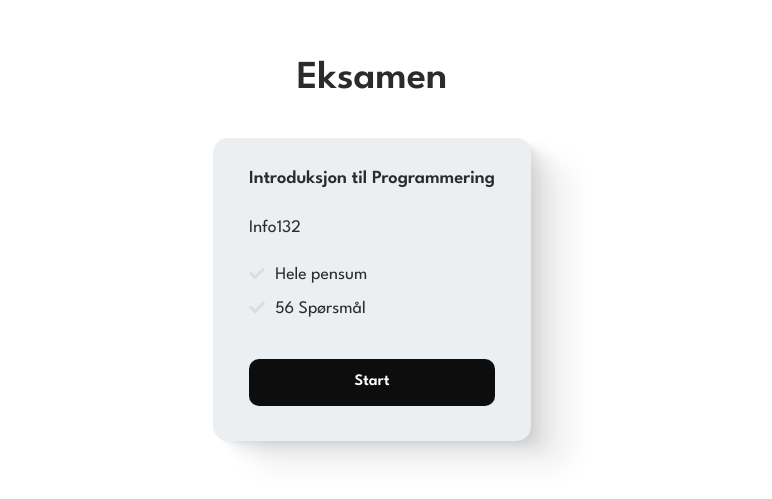
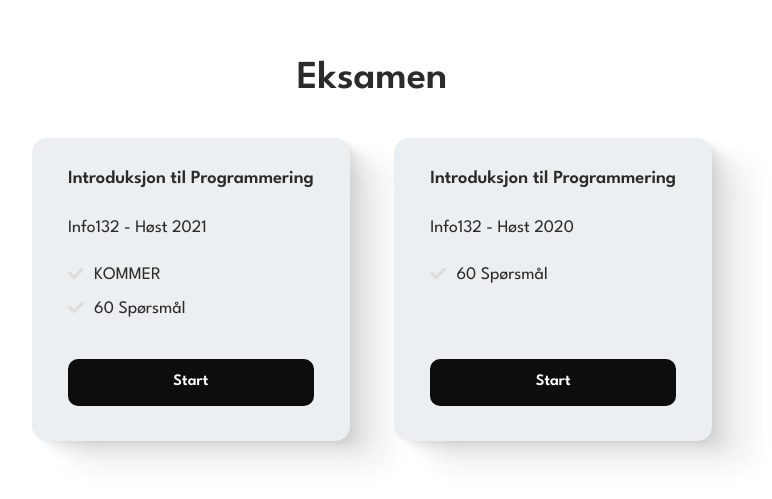
Before and after one commit to ellrub/examify, a React (Vite) app in the folder examify/: page /options in a window 1280 px wide. Shown: the part 169-668 px from the top of the page, without its empty margins (268-1040 px from the left). Built offline with nearby package versions, Linux system fonts and the light colour scheme.

Commit message:
add new card, minor edits

```diff
--- a/examify/src/components/Options/Options.jsx
+++ b/examify/src/components/Options/Options.jsx
@@ -73,22 +73,22 @@ export default function Options() {
             <h1 className='main__heading'>Eksamen</h1>
             <div className='main__cards cards'>
                 <div className='cards__inner'>
-                    {/* <div className='cards__card card'>
-                        <h2 className='card__heading'>Introduksjon til Informasjonsvitenskap</h2>
-                        <p className='card_price'>Info100</p>
+                    <div className='cards__card card'>
+                        <h2 className='card__heading'>Introduksjon til Programmering</h2>
+                        <p className='card_price'>Info132 - Høst 2021</p>
                         <ul role='list' className='card__bullets flow'>
-                            <li>Hele pensum</li>
+                            <li className='text-red-500 font-bold text-xl'>KOMMER</li>
                             <li>60 Spørsmål</li>
                         </ul>
                         <a href="#" className='card__cta cta'>Start</a>
-                    </div> */}
+                    </div>
 
                     <div className='cards__card card'>
                         <h2 className='card__heading'>Introduksjon til Programmering</h2>
-                        <p className='card_price'>Info132</p>
+                        <p className='card_price'>Info132 - Høst 2020</p>
                         <ul role='list' className='card__bullets flow'>
-                            <li>Hele pensum</li>
-                            <li>56 Spørsmål</li>
+
+                            <li>60 Spørsmål</li>
                         </ul>
                         <a onClick={startExam} href="#" className='card__cta cta'>Start</a>
                     </div>
```
